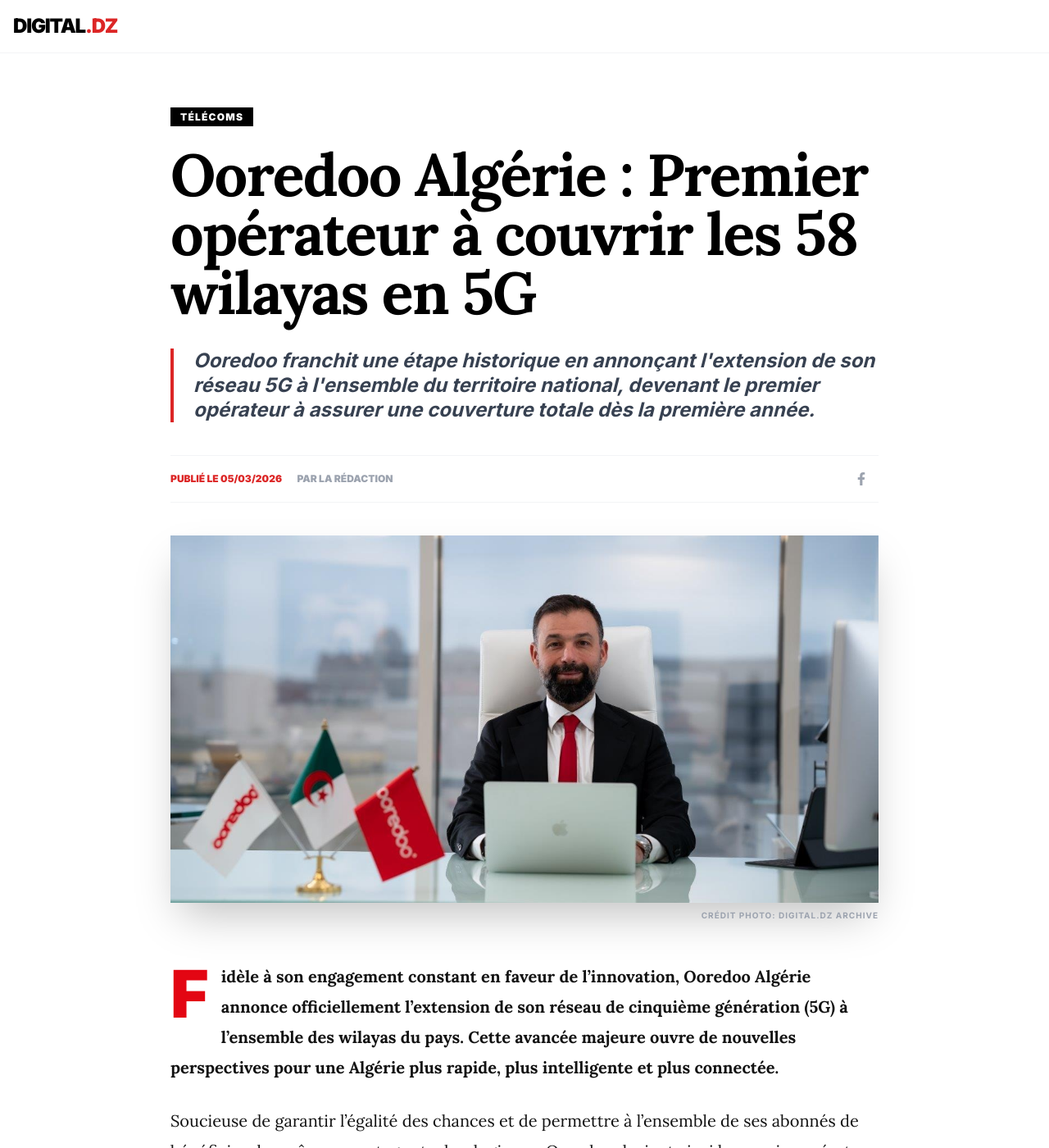
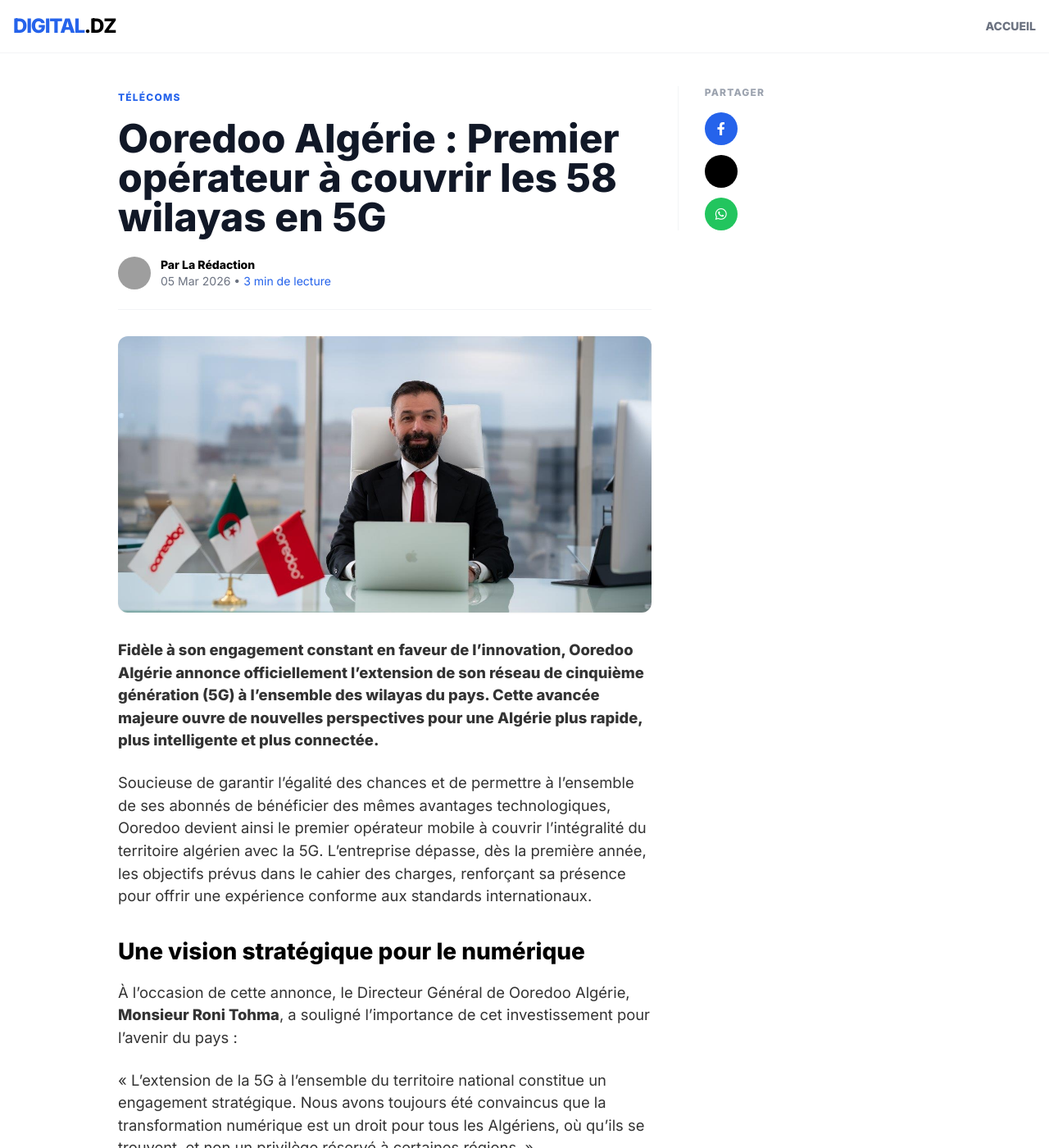
Before and after one commit to bastaps/Basta-InfosTech, a Jekyll site: the page built from presse/ooredoo-5g-couverture.md, in a window 1280 px wide and 1400 px high. Shown: the whole window at 82% size. Built offline with Jekyll 4.4.1, drawn with Linux system fonts in a browser that asks for light colours; nearby versions of some CDN libraries; some of the changed text lies outside the part shown; grey boxes are pictures that could not be loaded.

Commit message:
Update article.html

```diff
--- a/_layouts/article.html
+++ b/_layouts/article.html
@@ -10,63 +10,76 @@
     <script src="https://cdn.tailwindcss.com"></script>
     <link rel="stylesheet" href="https://cdnjs.cloudflare.com/ajax/libs/font-awesome/6.4.0/css/all.min.css">
     <style>
-        @import url('https://fonts.googleapis.com/css2?family=Inter:wght@400;700;900&family=Lora:ital,wght@0,400;0,700;1,400&display=swap');
-        body { font-family: 'Inter', sans-serif; background-color: #fff; }
-        .serif { font-family: 'Lora', serif; }
-        .article-body { font-family: 'Lora', serif; font-size: 1.25rem; line-height: 1.85; color: #121212; }
-        .article-body h2 { font-family: 'Inter', sans-serif; font-weight: 900; font-size: 2rem; margin-top: 2.5rem; margin-bottom: 1.5rem; border-top: 3px solid black; padding-top: 1rem; }
-        .article-body p { margin-bottom: 1.8rem; }
-        .dropcap::first-letter { font-family: 'Inter', sans-serif; font-weight: 900; font-size: 5rem; float: left; line-height: 1; padding-right: 15px; color: #E30613; }
+        @import url('https://fonts.googleapis.com/css2?family=Inter:wght@300;400;600;800&display=swap');
+        body { font-family: 'Inter', sans-serif; color: #1a1a1a; line-height: 1.6; }
+        .article-content p { margin-bottom: 1.5rem; font-size: 1.15rem; color: #333; }
+        .article-content h2 { font-weight: 800; font-size: 1.75rem; margin-top: 2rem; margin-bottom: 1rem; color: #000; }
+        .sticky-share { position: sticky; top: 100px; }
     </style>
 </head>
 <body class="bg-white">
 
-    <nav class="border-b border-gray-100 py-4 mb-8">
-        <div class="container mx-auto px-4">
-            <a href="{{ '/' | relative_url }}" class="font-black text-2xl uppercase tracking-tighter">DIGITAL<span class="text-red-600">.DZ</span></a>
+    <!-- Header épuré -->
+    <nav class="border-b border-gray-100 py-4 sticky top-0 bg-white/90 backdrop-blur-md z-50">
+        <div class="container mx-auto px-4 flex justify-between items-center">
+            <a href="{{ '/' | relative_url }}" class="text-2xl font-extrabold tracking-tighter text-blue-600">DIGITAL<span class="text-black">.DZ</span></a>
+            <a href="{{ '/' | relative_url }}" class="text-sm font-bold text-gray-500 hover:text-blue-600">ACCUEIL</a>
         </div>
     </nav>
 
-    <article class="max-w-4xl mx-auto px-4 py-8">
-        <div class="mb-6">
-            <span class="bg-black text-white px-3 py-1 text-xs font-black uppercase tracking-widest">{{ page.category | default: "Actualité" }}</span>
+    <main class="container mx-auto px-4 max-w-5xl py-10">
+        <div class="flex flex-wrap -mx-4">
+            <!-- Article -->
+            <div class="w-full lg:w-8/12 px-4">
+                <div class="mb-4">
+                    <span class="text-blue-600 font-bold uppercase text-xs tracking-widest">{{ page.category }}</span>
                 </div>
+                <h1 class="text-3xl md:text-5xl font-extrabold leading-tight mb-6 text-gray-900">{{ page.title }}</h1>
 
-        <h1 class="serif text-4xl md:text-7xl font-extrabold leading-[0.9] tracking-tight mb-8">{{ page.title }}</h1>
-
-        <p class="text-2xl font-bold text-gray-700 leading-tight mb-10 border-l-4 border-red-600 pl-6 italic">
-            {{ page.description }}
-        </p>
-
-        <div class="flex flex-wrap items-center justify-between border-t border-b border-gray-100 py-4 mb-10">
-            <div class="text-[12px] font-black uppercase">
-                <span class="mr-4 text-red-600">Publié le {{ page.date | date: "%d/%m/%Y" }}</span>
-                <span class="text-gray-400">Par La Rédaction</span>
+                <div class="flex items-center text-sm text-gray-500 mb-8 pb-6 border-b border-gray-100">
+                    <img src="https://ui-avatars.com/api/?name=Redaction&background=0D8ABC&color=fff" class="w-10 h-10 rounded-full mr-3">
+                    <div>
+                        <div class="font-bold text-black">Par La Rédaction</div>
+                        <div>
+                            {{ page.date | date: "%d %b %Y" }} •
+                            <span class="text-blue-600">
+                                {% assign words = content | number_of_words %}
+                                {{ words | divided_by: 180 | plus: 1 }} min de lecture
+                            </span>
                         </div>
-            <div class="flex space-x-4">
-                <a href="#" class="text-gray-400 hover:text-blue-600"><i class="fab fa-facebook-f"></i></a>
-                <a href="#" class="text-gray-400 hover:text-black"><i class="fab fa-x-twitter"></i></a>
                     </div>
                 </div>
 
+                <div class="article-content">
                     {% if page.image %}
-        <figure class="mb-12">
-            <img src="{{ page.image | relative_url }}" class="w-full shadow-2xl">
-            <figcaption class="text-[10px] text-gray-400 uppercase font-bold mt-2 text-right tracking-widest">Crédit Photo: DIGITAL.DZ Archive</figcaption>
-        </figure>
+                    <img src="{{ page.image | relative_url }}" class="w-full rounded-xl mb-8 shadow-sm">
                     {% endif %}
 
-        <div class="article-body dropcap">
+                    <div class="prose prose-lg max-w-none">
                         {{ content }}
                     </div>
-    </article>
+                </div>
+            </div>
 
-    <footer class="bg-black text-white py-12 mt-20">
+            <!-- Sidebar -->
+            <aside class="w-full lg:w-4/12 px-4 mt-10 lg:mt-0">
+                <div class="sticky-share border-l border-gray-100 pl-8">
+                    <h4 class="font-bold mb-4 uppercase text-xs tracking-widest text-gray-400">Partager</h4>
+                    <div class="flex flex-col space-y-3">
+                        <a href="#" class="w-10 h-10 rounded-full bg-blue-600 text-white flex items-center justify-center hover:bg-blue-700"><i class="fab fa-facebook-f"></i></a>
+                        <a href="#" class="w-10 h-10 rounded-full bg-black text-white flex items-center justify-center hover:bg-gray-800"><i class="fab fa-x-twitter"></i></a>
+                        <a href="#" class="w-10 h-10 rounded-full bg-green-500 text-white flex items-center justify-center hover:bg-green-600"><i class="fab fa-whatsapp"></i></a>
+                    </div>
+                </div>
+            </aside>
+        </div>
+    </main>
+
+    <footer class="bg-gray-50 border-t border-gray-100 py-10 mt-20">
         <div class="container mx-auto px-4 text-center">
-            <a href="{{ '/' | relative_url }}" class="text-3xl font-black uppercase tracking-tighter">DIGITAL<span class="text-red-600">.DZ</span></a>
-            <p class="text-[10px] text-gray-500 mt-4 tracking-[0.5em] uppercase italic">L'excellence au cœur du réseau</p>
+            <div class="text-xl font-extrabold mb-4">DIGITAL.DZ</div>
+            <p class="text-sm text-gray-500 italic">L'actualité des télécoms et du numérique en Algérie.</p>
         </div>
     </footer>
-
 </body>
 </html>
```
Also changed, not shown: other parts of _layouts/article.html (+1 -1 lines). Lines whose indentation alone changed are shown as unchanged.
